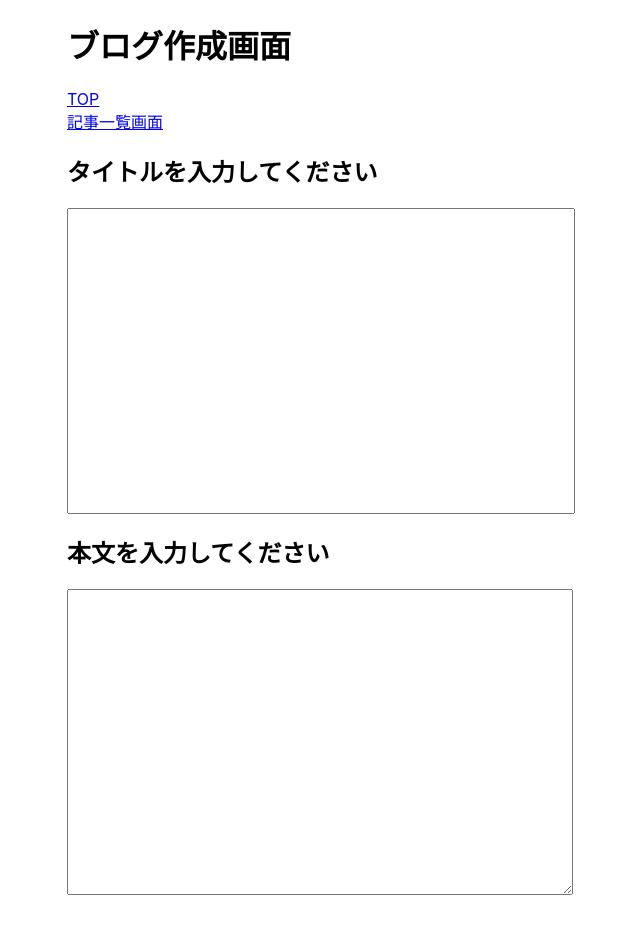
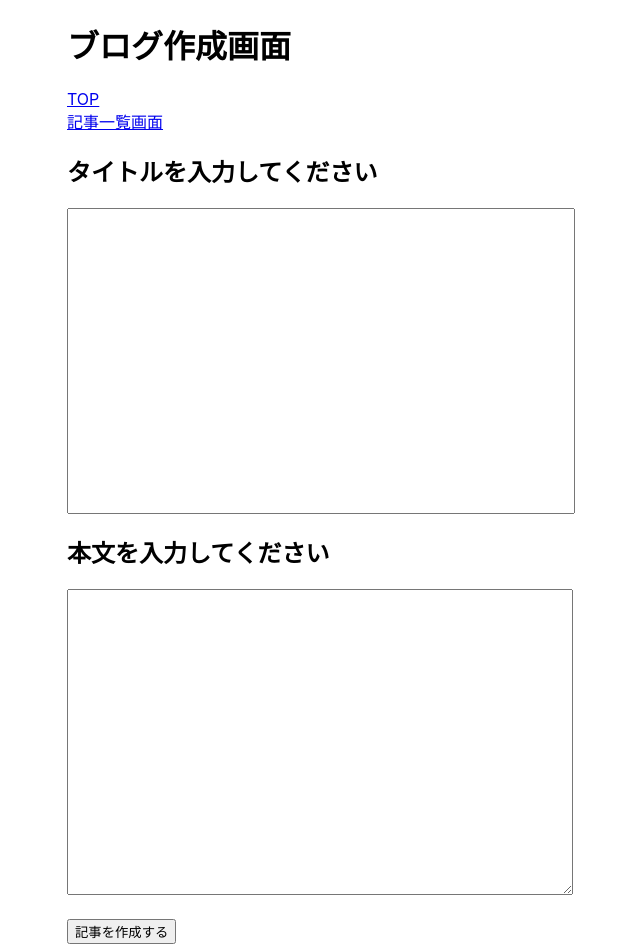
Before and after one commit to masnzzz/blog-api, a React (Create React App) app in the folder blog-web/: page /create in a window 1280 px wide. Shown: the whole page, without its empty margins (73-713 px from the left). Before the commit the page ends 899 px from the top, so only its background shows below. Built offline with nearby package versions, Linux system fonts and the light colour scheme; no server answers.

Commit message:
feat: 記事作成画面のボタン作成

```diff
--- a/blog-web/src/routes/createBlog.js
+++ b/blog-web/src/routes/createBlog.js
@@ -1,9 +1,17 @@
-import { Link } from "react-router-dom";
+import { Link, useNavigate } from "react-router-dom";
 import { useState } from "react";
+import { axiosInstance } from "../utils/axios";
 
 const CreateBlog = () => {
   const [title, setTitle] = useState("");
   const [contents, setContents] = useState("");
+  const navigate = useNavigate();
+
+  const onClick = async () => {
+    await axiosInstance.post("/blogs", { title, contents });
+    navigate("/blogs", { replace: true });
+  };
+
   return (
     <div style={{ margin: "auto", width: "1000px" }}>
       <h1>ブログ作成画面</h1>
@@ -29,6 +37,10 @@
           style={{ width: "500px", height: "300px" }}
         />
       </div>
+
+      <div style={{ marginTop: "20px" }}>
+        <button onClick={onClick}>記事を作成する</button>
+      </div>
     </div>
   );
 }
```
